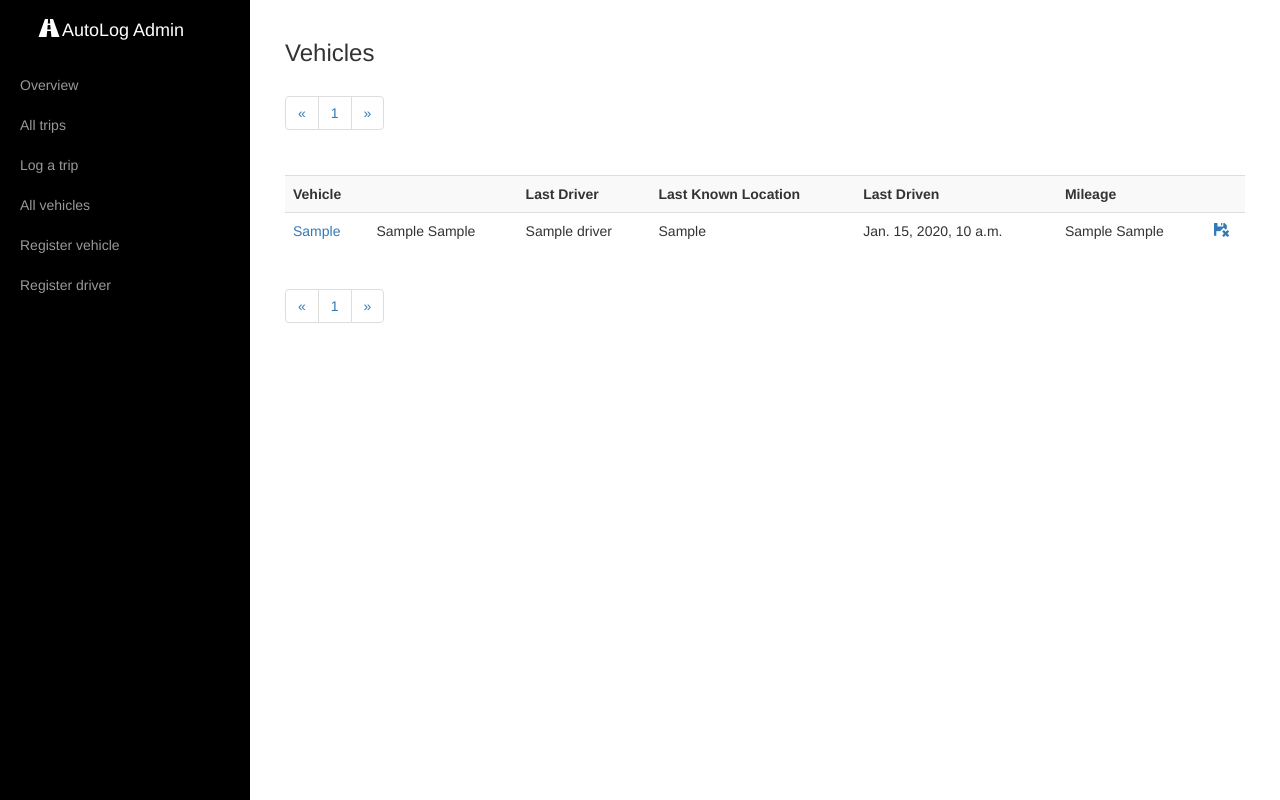
After one commit to ReneBrals/RESS-AutoLog, a Django app: template autologbackend/templates/autologbackend/vehicles.html in a window 1280 px wide. The commit adds this page. Run offline with Django 3.2, Linux system fonts and the light colour scheme; the template is opened without the code that fills it: most values are stand-ins (such as "Sample title", 1, 10 or a date in 2020); some libraries are stand-ins or nearby versions.

Commit message:
Added Vehicle table

```diff
--- a/autolog/urls.py
+++ b/autolog/urls.py
@@ -22,5 +22,5 @@ from . import views
 urlpatterns = [
     url(r'^autologbackend/', include('autologbackend.urls')),
     url(r'^admin/', admin.site.urls),
-    url(r'', views.redir, name='redir')
+    url(r'^$', views.redir, name='redir')
 ]
--- a/autologbackend/models.py
+++ b/autologbackend/models.py
@@ -9,7 +9,6 @@ class Vehicle(models.Model):
 	vehicle_make = models.CharField(max_length=32)
 	vehicle_model = models.CharField(max_length=32)
 	build_year = models.IntegerField(default=0)
-	mileage = models.IntegerField(default=0)
 	mileage_unit = models.CharField(max_length=2,choices=(('mi','miles'),('km','kilometers')),default='km')
 
 class Driver(models.Model):
--- a/autologbackend/templates/autologbackend/base.html
+++ b/autologbackend/templates/autologbackend/base.html
@@ -42,17 +42,22 @@
 				<a href="{% url 'index' %}">Overview</a>
 			</li>
 			<li>
+				<a href="{% url 'trips' 0 %}">All trips</a>
+			</li>
+			<li>
 				<a href="{% url 'log_trip' %}">Log a trip</a>
 			</li>
 			<li>
-				<a href="{% url 'register_driver' %}">Register driver</a>
+				<a href="{% url 'vehicles' 0 %}">All vehicles</a>
 			</li>
 			<li>
 				<a href="{% url 'register_vehicle' %}">Register vehicle</a>
 			</li>
 			<li>
-				<a href="{% url 'trips' 0 %}">All trips</a>
+				<a href="{% url 'register_driver' %}">Register driver</a>
 			</li>
+
+
 		</ul>
 	</div>
 	<!-- /#sidebar-wrapper -->
--- a/autologbackend/templates/autologbackend/vehicle_detail.html
+++ b/autologbackend/templates/autologbackend/vehicle_detail.html
@@ -1,7 +1,7 @@
 {% extends 'autologbackend/base.html' %}
 {% block content %}
 <h1> {{ vehicle.license_plate }}: {{ vehicle.build_year }} {{ vehicle.vehicle_make }} {{ vehicle.vehicle_model }}</h1>
-<table>
+<table class="table table-striped">
 <tr><td>Mileage</td><td>{{ last_trip.arrival_mileage }}</td></tr>
 <tr><td>Last Driver</td><td>{{ last_trip.driver.name }}</td></tr>
 <tr><td>Last Known Location</td><td>{{ last_trip.arrival_location }}</td></tr>
--- /dev/null
+++ b/autologbackend/templates/autologbackend/vehicles.html
@@ -0,0 +1,93 @@
+{% extends 'autologbackend/base.html' %}
+{% block content %}
+<h3> Vehicles </h3>
+
+<nav aria-label="Page navigation">
+  <ul class="pagination">
+    <li>
+      <a href="{% url 'vehicles' prev_page_nr %}" aria-label="Previous">
+        <span aria-hidden="true">&laquo;</span>
+      </a>
+    </li>
+    {% if num_pages > 5 %}
+    <li><a href="{% url 'vehicles' 0 %}">1</a></li>
+    <li><a href="{% url 'vehicles' 1 %}">2</a></li>
+    <li><a href="{% url 'vehicles' 2 %}">3</a></li>
+
+    <li><a href="{% url 'vehicles' num_pages|add:"-2" %}">{{ num_pages|add:"-1" }}</a></li>
+    <li><a href="{% url 'vehicles' num_pages|add:"-1" %}">{{ num_pages }}</a></li>
+    {% else %}
+    {% with ''|center:num_pages as range %}
+    {% for _ in range %}
+        <li><a href="{% url 'vehicles' forloop.counter0 %}">{{ forloop.counter }}</a></li>
+    {% endfor %}
+    {% endwith %}
+    {% endif %}
+    <li>
+        <a href="{% url 'vehicles' next_page_nr %}" aria-label="Next">
+            <span aria-hidden="true">&raquo;</span>
+        </a>
+    </li>
+  </ul>
+</nav>
+
+<br/>
+
+{% if vehicle_list %}
+
+    <table class="table table-striped">
+		<tr>
+    		<th>Vehicle</th>
+    		<th></th>
+    		<th>Last Driver</th>
+    		<th>Last Known Location</th>
+    		<th>Last Driven</th>
+            <th>Mileage</th>
+            <th></th>
+  		</tr>
+
+    	{% for veh in vehicle_list %}
+    	<tr>
+    	<td><a href="{% url 'vehicle_detail' veh.id %}">{{ veh.license_plate }}</a></td>
+    	<td>{{ veh.vehicle_make }} {{ veh.vehicle_model }}</td>
+    	<td>{% if veh.last_trip.driver.name %} {{ veh.last_trip.driver.name }} {% else %} --- {% endif %}</td>
+    	<td>{% if veh.last_trip.arrival_location %} {{ veh.last_trip.arrival_location }} {% else %} --- {% endif %}</td>
+    	<td>{% if veh.last_trip.arrival_time %} {{ veh.last_trip.arrival_time }} {% else %} --- {% endif %}</td>
+        <td>{% if veh.last_trip.arrival_mileage %} {{ veh.last_trip.arrival_mileage }} {{ veh.mileage_unit }}{% else %} --- {% endif %}</td>
+        <td><a href="{% url 'delete_vehicle' veh.id %}"><span class="glyphicon glyphicon-floppy-remove" aria-hidden="true"></span></a></td>
+    	</tr>
+    	{% endfor %}
+    </table>
+{% else %}
+    <p>No vehicles are available.</p>
+{% endif %}
+
+<nav aria-label="Page navigation">
+  <ul class="pagination">
+    <li>
+      <a href="{% url 'vehicles' prev_page_nr %}" aria-label="Previous">
+        <span aria-hidden="true">&laquo;</span>
+      </a>
+    </li>
+    {% if num_pages > 5 %}
+    <li><a href="{% url 'vehicles' 0 %}">1</a></li>
+    <li><a href="{% url 'vehicles' 1 %}">2</a></li>
+    <li><a href="{% url 'vehicles' 2 %}">3</a></li>
+
+    <li><a href="{% url 'vehicles' num_pages|add:"-2" %}">{{ num_pages|add:"-1" }}</a></li>
+    <li><a href="{% url 'vehicles' num_pages|add:"-1" %}">{{ num_pages }}</a></li>
+    {% else %}
+    {% with ''|center:num_pages as range %}
+    {% for _ in range %}
+        <li><a href="{% url 'vehicles' forloop.counter0 %}">{{ forloop.counter }}</a></li>
+    {% endfor %}
+    {% endwith %}
+    {% endif %}
+    <li>
+        <a href="{% url 'vehicles' next_page_nr %}" aria-label="Next">
+            <span aria-hidden="true">&raquo;</span>
+        </a>
+    </li>
+  </ul>
+</nav>
+{% endblock %}
--- a/autologbackend/urls.py
+++ b/autologbackend/urls.py
@@ -16,4 +16,7 @@ urlpatterns = [
     url(r'^trips/delete_trip/(?P<trip_id>[0-9]+)/$', views.delete_trip, name='delete_trip'),
     url(r'^trips/edit_trip/(?P<trip_id>[0-9]+)/$', views.edit_trip, name='edit_trip'),
     url(r'^trips/submit_edit_trip/(?P<trip_id>[0-9]+)/$', views.submit_edit_trip, name='submit_edit_trip'),
+    url(r'^vehicles/(?P<page_nr>[0-9]+)/$', views.vehicles, name='vehicles'),
+    url(r'^delete_vehicle/(?P<vehicle_id>[0-9]+)/$', views.delete_vehicle, name='delete_vehicle'),
+
 ]
```
Also changed, not shown: autologbackend/views.py (+33 -0 lines), autologbackend/migrations/0004_remove_vehicle_mileage.py (added).
